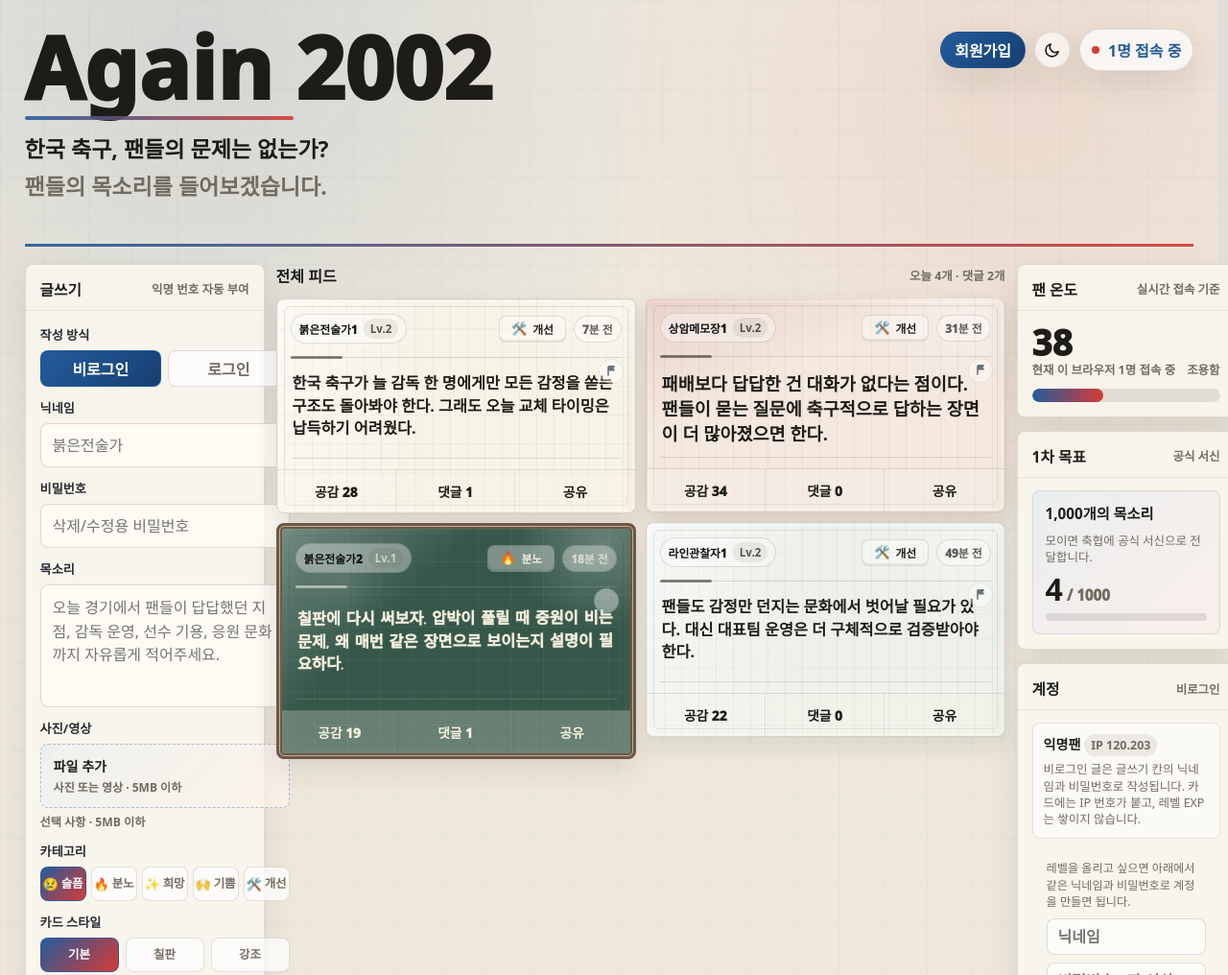
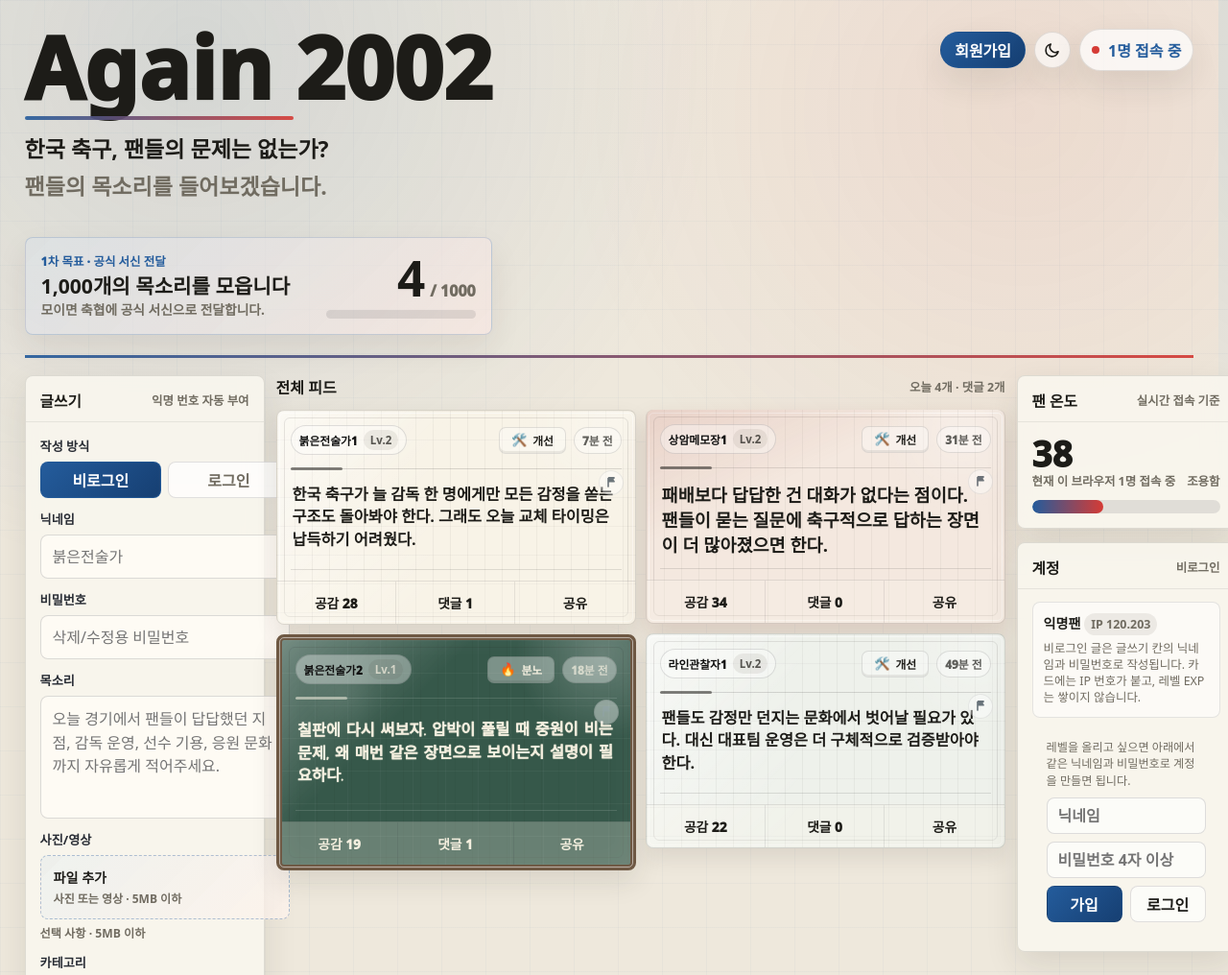
Before and after one commit to FomoKang/mbout-net, a website: page index.html in a window 1280 px wide. Shown: the top 1016 px of the page at 96% size. Drawn offline with Linux system fonts and the light colour scheme; a script that the page names is missing.

Commit message:
Promote campaign goal to header

```diff
--- a/index.html
+++ b/index.html
@@ -188,6 +188,96 @@
       font-weight: 700;
     }
 
+    .campaign-hero {
+      width: min(720px, 100%);
+      display: grid;
+      grid-template-columns: minmax(0, 1fr) auto;
+      align-items: center;
+      gap: 18px;
+      margin-top: 2px;
+      padding: 15px 16px;
+      border: 1px solid rgba(36,92,156,.2);
+      border-radius: var(--radius);
+      background:
+        linear-gradient(135deg, rgba(36,92,156,.1), rgba(213,59,53,.06)),
+        rgba(255,252,246,.58);
+      box-shadow: 0 14px 32px rgba(49,44,35,.08);
+    }
+
+    .campaign-copy {
+      display: grid;
+      gap: 4px;
+      min-width: 0;
+    }
+
+    .campaign-kicker {
+      color: var(--blue);
+      font-size: .78rem;
+      font-weight: 950;
+    }
+
+    .campaign-copy strong {
+      font-size: clamp(1rem, 1.8vw, 1.32rem);
+      line-height: 1.2;
+    }
+
+    .campaign-copy span:last-child {
+      color: var(--muted);
+      font-size: .86rem;
+      font-weight: 800;
+      line-height: 1.35;
+    }
+
+    .campaign-progress {
+      min-width: 156px;
+      display: grid;
+      gap: 8px;
+      text-align: right;
+    }
+
+    .campaign-count {
+      display: flex;
+      justify-content: flex-end;
+      align-items: baseline;
+      gap: 5px;
+      color: var(--ink);
+      font-weight: 950;
+      line-height: 1;
+    }
+
+    .campaign-count b {
+      font-size: clamp(2rem, 4.2vw, 3.2rem);
+    }
+
+    .campaign-count span {
+      color: var(--muted);
+      font-size: 1rem;
+      font-weight: 950;
+    }
+
+    .campaign-bar {
+      height: 9px;
+      overflow: hidden;
+      border-radius: 999px;
+      background: rgba(25,28,35,.1);
+    }
+
+    .campaign-bar span {
+      display: block;
+      height: 100%;
+      width: 0;
+      border-radius: inherit;
+      background: linear-gradient(90deg, var(--blue), var(--red));
+      transition: width .25s ease;
+    }
+
+    :root[data-theme="dark"] .campaign-hero {
+      border-color: rgba(243,239,229,.15);
+      background:
+        linear-gradient(135deg, rgba(88,137,198,.12), rgba(221,93,87,.1)),
+        rgba(31,32,28,.82);
+    }
+
     .live-chip {
       display: inline-flex;
       align-items: center;
@@ -1200,43 +1290,6 @@
       background: linear-gradient(90deg, var(--blue), var(--red));
     }
 
-    .campaign-goal {
-      gap: 9px;
-      padding: 13px;
-      background:
-        linear-gradient(135deg, rgba(36,92,156,.08), rgba(213,59,53,.06)),
-        rgba(255,255,255,.52);
-    }
-
-    .campaign-goal strong {
-      font-size: .95rem;
-    }
-
-    .campaign-goal .campaign-count {
-      display: flex;
-      align-items: baseline;
-      gap: 4px;
-      color: var(--ink);
-      font-weight: 950;
-      line-height: 1;
-    }
-
-    .campaign-goal .campaign-count b {
-      font-size: 2rem;
-    }
-
-    .campaign-goal .campaign-count span {
-      color: var(--muted);
-      font-size: .95rem;
-      font-weight: 950;
-    }
-
-    :root[data-theme="dark"] .campaign-goal {
-      background:
-        linear-gradient(135deg, rgba(88,137,198,.12), rgba(221,93,87,.1)),
-        #24251f;
-    }
-
     .xp-bar {
       height: 9px;
       overflow: hidden;
@@ -1301,7 +1354,7 @@
 
       .side-stack {
         grid-column: 1 / -1;
-        grid-template-columns: repeat(3, minmax(0, 1fr));
+        grid-template-columns: repeat(2, minmax(0, 1fr));
       }
     }
 
@@ -1326,6 +1379,16 @@
       .feed-head {
         flex-direction: column;
         align-items: flex-start;
+      }
+
+      .campaign-hero {
+        grid-template-columns: 1fr;
+      }
+
+      .campaign-progress,
+      .campaign-count {
+        justify-content: flex-start;
+        text-align: left;
       }
 
       .card {
@@ -1379,6 +1442,17 @@
           <span>한국 축구, 팬들의 문제는 없는가?</span>
           <span>팬들의 목소리를 들어보겠습니다.</span>
         </p>
+        <div class="campaign-hero" aria-label="1차 목표">
+          <div class="campaign-copy">
+            <span class="campaign-kicker">1차 목표 · 공식 서신 전달</span>
+            <strong>1,000개의 목소리를 모읍니다</strong>
+            <span>모이면 축협에 공식 서신으로 전달합니다.</span>
+          </div>
+          <div class="campaign-progress">
+            <div class="campaign-count"><b id="campaignCount">0</b><span>/ 1000</span></div>
+            <div class="campaign-bar"><span id="campaignBar"></span></div>
+          </div>
+        </div>
       </div>
       <div class="top-actions">
         <button class="signup-cta" id="signupShortcut" type="button">회원가입</button>
@@ -1483,14 +1557,6 @@
             </div>
             <div class="bar"><span id="heatBar"></span></div>
           </div>
-        </section>
-
-        <section class="panel">
-          <div class="panel-header">
-            <h2>1차 목표</h2>
-            <span class="mini" id="goalSummary">공식 서신</span>
-          </div>
-          <ul class="goal-list" id="goals"></ul>
         </section>
 
         <section class="panel" id="accountPanel">
@@ -3450,15 +3516,8 @@
       const target = 1000;
       const messageCount = posts.length;
       const percent = Math.min(100, Math.round((messageCount / target) * 100));
-      document.querySelector("#goalSummary").textContent = percent >= 100 ? "달성" : "공식 서신";
-      document.querySelector("#goals").innerHTML = `
-        <li class="goal campaign-goal">
-          <strong>1,000개의 목소리</strong>
-          <span>모이면 축협에 공식 서신으로 전달합니다.</span>
-          <div class="campaign-count"><b>${messageCount}</b><span>/ ${target}</span></div>
-          <div class="goal-meter"><span style="width:${percent}%"></span></div>
-        </li>
-      `;
+      document.querySelector("#campaignCount").textContent = messageCount;
+      document.querySelector("#campaignBar").style.width = `${percent}%`;
     }
 
     function renderAccount() {
```
